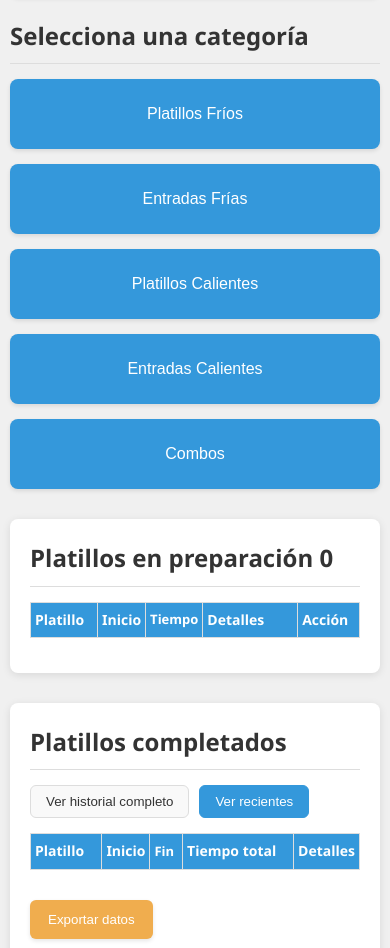
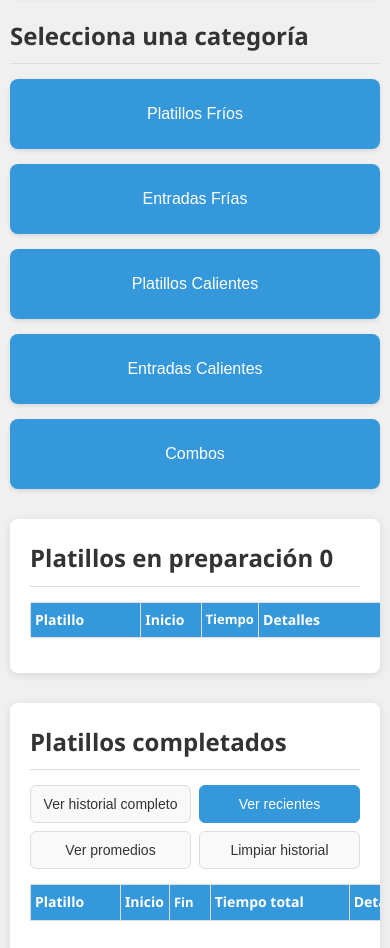
Before and after one commit to saulece/avika.timer, a plain HTML site: page index.html in a window 390 px wide. Shown: the part 120-1068 px from the top of the page. Drawn offline with Linux system fonts and the light colour scheme.

Commit message:
venga ahora si

```diff
--- a/avika-init.js
+++ b/avika-init.js
@@ -179,7 +179,21 @@ document.addEventListener('DOMContentLoaded', function() {
         alert("Error al inicializar la aplicación. Consulta la consola para más detalles.");
     }
 });
+// Botón para ver estadísticas y promedios
+var btnShowStats = document.getElementById('btn-show-stats');
+if (btnShowStats) {
+    btnShowStats.addEventListener('click', function() {
+        Avika.stats.calcularPromedios();
+    });
+}
 
+// Botón para limpiar historial
+var btnClearHistory = document.getElementById('btn-clear-history');
+if (btnClearHistory) {
+    btnClearHistory.addEventListener('click', function() {
+        Avika.storage.limpiarHistorial();
+    });
+}
 // ====== PROBLEMA 2: COMPLETAR UI-CONTROLLER.JS ======
 // Añade estas funciones al archivo ui-controller.js (al final del archivo)
 
--- a/avika-style.css
+++ b/avika-style.css
@@ -960,4 +960,38 @@ h2 {
         padding: 10px;
         gap: 8px;
     }
+    /* Añadir estos estilos al final del archivo avika-style.css */
+
+/* Mejoras para tablas en móviles */
+@media (max-width: 768px) {
+    .pending-orders-section {
+        overflow-x: auto;
+        -webkit-overflow-scrolling: touch;
+    }
+
+    .pending-orders-section table {
+        min-width: 500px; /* Asegura que la tabla tenga un ancho mínimo para ser legible */
+    }
+
+    /* Mejora la visualización de los botones de filtrado en móviles */
+    .filter-controls {
+        display: grid;
+        grid-template-columns: 1fr 1fr;
+        gap: 8px;
+        margin-bottom: 15px;
+    }
+
+    .filter-btn {
+        padding: 10px;
+        font-size: 14px;
+        text-align: center;
+    }
 }
+
+/* Estilos específicos para pantallas muy pequeñas (iPhone SE, etc) */
+@media (max-width: 375px) {
+    .filter-controls {
+        grid-template-columns: 1fr;
+    }
+}
+}
--- a/index.html
+++ b/index.html
@@ -51,6 +51,8 @@
                 <div class="filter-controls">
                     <button id="btn-show-all-history" class="filter-btn">Ver historial completo</button>
                     <button id="btn-show-recent" class="filter-btn active">Ver recientes</button>
+                    <button id="btn-show-stats" class="filter-btn">Ver promedios</button>
+                    <button id="btn-clear-history" class="filter-btn">Limpiar historial</button>
                 </div>
                 <table>
                     <thead>
@@ -68,7 +70,6 @@
                 </table>
                 <button class="back-btn" id="btn-export">Exportar datos</button>
             </div>
-        </div>
 
         <!-- Sección de platillos -->
         <div id="dishes-section">
```
